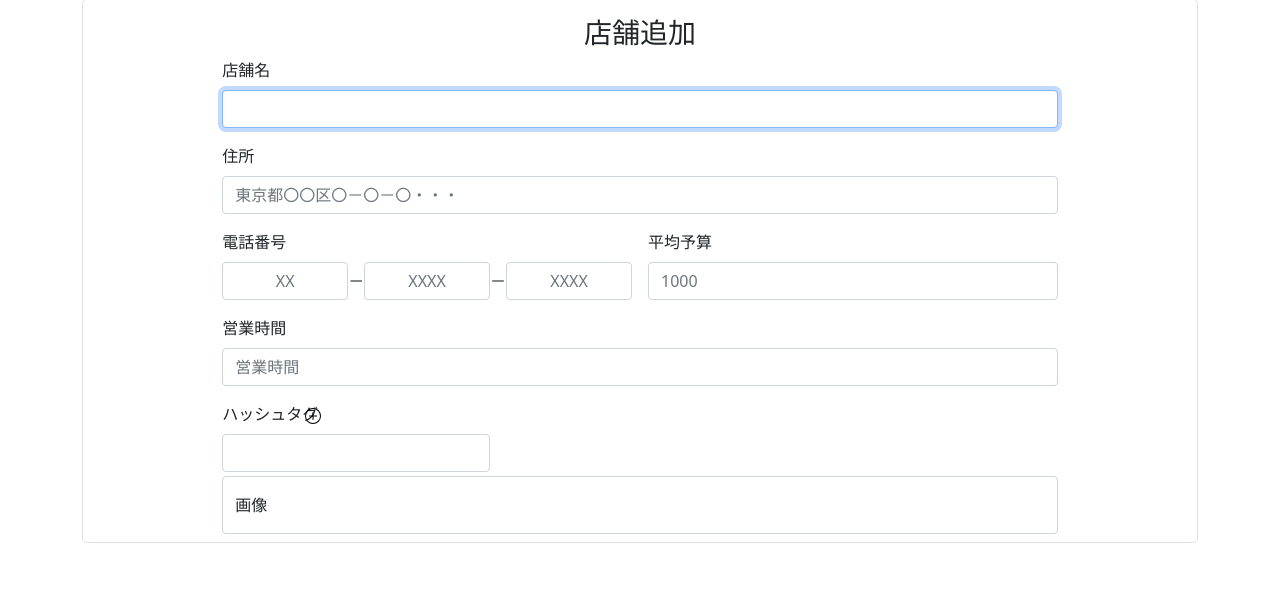
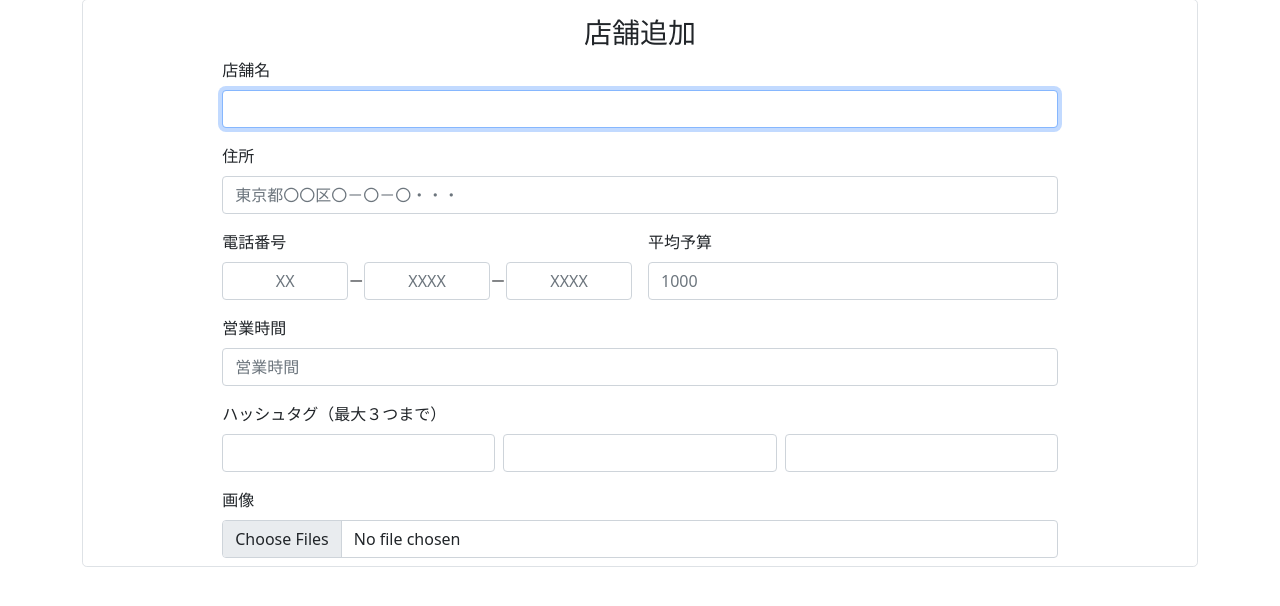
Before and after one commit to Vanary24/JECAreaSearcher, a PHP site: page /store_add.php in a window 1280 px wide. Shown: the part 117-723 px from the top of the page. Run offline with PHP 8.4, Linux system fonts and the light colour scheme; some libraries are stand-ins or nearby versions.

Commit message:
お店追加画面（未完成）

```diff
--- a/JECAreaSearcher/css/store_add.css
+++ b/JECAreaSearcher/css/store_add.css
@@ -6,9 +6,16 @@ body {
     text-align: center;
 }
 
+.tel input {
+    text-align: center;
+}
+
 .tag-add {
     border: none;
     background-color: transparent;
-    left: 30%;
-    align-items: center;
+    color: rgb(132, 182, 247);
 }
+
+.tag-add:hover {
+    color: rgb(0, 110, 255);
+}
--- a/JECAreaSearcher/js/store_add.js
+++ b/JECAreaSearcher/js/store_add.js
@@ -4,7 +4,7 @@ document.addEventListener('DOMContentLoaded', () => {
 
     inputs.forEach((input, index) => {
         input.addEventListener('input', (e) => {
-            if (e.target.value.length === tel_length && index < inputs.length - 1) {
+            if (e.target.value.length === 2 && index < inputs.length - 1 && index === 0) {
                 inputs[index + 1].focus();
             } else if (e.target.value.length === 4 && index < inputs.length - 1) {
                 inputs[index + 1].focus();
--- a/JECAreaSearcher/store_add.php
+++ b/JECAreaSearcher/store_add.php
@@ -20,7 +20,7 @@ $user_agent = $_SERVER['HTTP_USER_AGENT'];
     ?>
 
         <div class="container mt-3">
-            <form action="" method="post">
+            <form action="" method="post" enctype="multipart/form-data">
                 <div class="border border-info-subtle rounded-3 w-auto">
                     <div class="d-flex justify-content-center align-items-center">
                         <div class="m-2 w-75">
@@ -39,7 +39,7 @@ $user_agent = $_SERVER['HTTP_USER_AGENT'];
                                     <input type="text" name="store_address" id="address" class="form-control" placeholder="東京都〇〇区〇－〇－〇・・・" required>
                                 </div>
 
-                                <div class="col-sm-6">
+                                <div class="col-md-6">
                                     <label for="tel" class="form-label">電話番号</label>
                                     <div class="d-flex align-items-center tel">
                                         <input type="tel" name="store_tel1" id="tel" class="form-control" maxlength="2" pattern="[0-9]{2}" title="数字2桁" placeholder="XX" required>－
@@ -57,24 +57,18 @@ $user_agent = $_SERVER['HTTP_USER_AGENT'];
                                     <label for="open" class="form-label">営業時間</label>
                                     <input type="text" name="store_open" id="open" class="form-control" placeholder="営業時間" required>
                                 </div>
-                                <div class="col-4 tag position-relative">
-                                    <label for="tag" class="form-label">ハッシュタグ</label>
-                                    <input type="text" name="store_tag" id="tag" class="form-control" required>
-                                    <button type="button" class="tag-add position-absolute top-0">
-                                        <svg xmlns="http://www.w3.org/2000/svg" width="16" height="16" fill="currentColor" class="bi bi-plus-circle" viewBox="0 0 16 16">
-                                            <path d="M8 15A7 7 0 1 1 8 1a7 7 0 0 1 0 14m0 1A8 8 0 1 0 8 0a8 8 0 0 0 0 16" />
-                                            <path d="M8 4a.5.5 0 0 1 .5.5v3h3a.5.5 0 0 1 0 1h-3v3a.5.5 0 0 1-1 0v-3h-3a.5.5 0 0 1 0-1h3v-3A.5.5 0 0 1 8 4" />
-                                        </svg>
-                                    </button>
+                                <div class="tag position-relative" id="tagarea">
+                                    <label for="tag" class="form-label">ハッシュタグ（最大３つまで）</label>
+                                    <div class="d-flex align-items-center">
+                                        <input type="text" name="store_tag1" id="tag" class="form-control me-2" required>
+                                        <input type="text" name="store_tag2" class="form-control me-2">
+                                        <input type="text" name="store_tag3" class="form-control">
+                                    </div>
                                 </div>
-                            </div>
-                            <div class="form-floating mb-1">
-
-
-                            </div>
-                            <div class="form-floating">
-                                <input type="text" name="store_name" id="image" class="form-control" placeholder="画像">
-                                <label for="image">画像</label>
+                                <div>
+                                    <label for="img" class="form-label">画像</label>
+                                    <input type="file" id="img" name="image[]" multiple class="form-control">
+                                </div>
                             </div>
                         </div>
 
```
